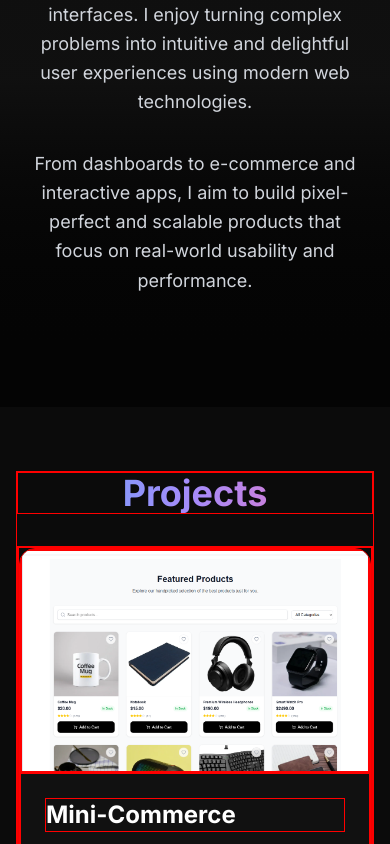
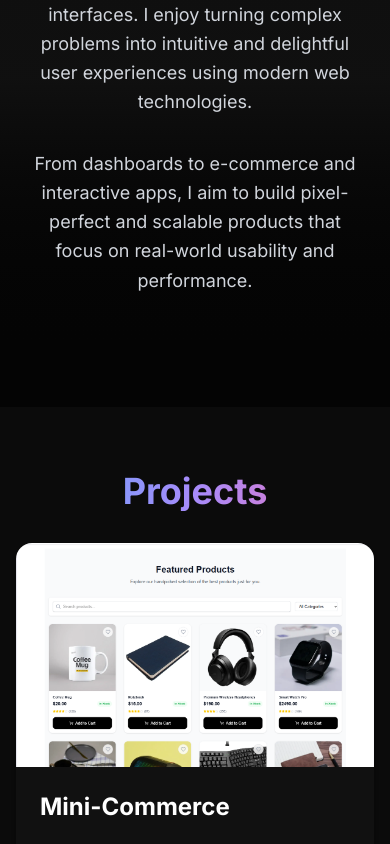
Before and after one commit to A-n-u-O/Anu-s-Portfolio, a Next.js app: page / in a window 390 px wide. Shown: the part 1156-2000 px from the top of the page. Built offline with nearby package versions, Linux system fonts and the light colour scheme.

Commit message:
debugging style removed

```diff
--- a/src/app/globals.css
+++ b/src/app/globals.css
@@ -29,10 +29,3 @@ html, body {
   overflow-x: hidden;
   width: 100%;
 }
-
-/* Add to your globals.css temporarily for debugging */
-@media (max-width: 768px) {
-  #projects * {
-    border: 1px solid red !important;
-  }
-}
```
